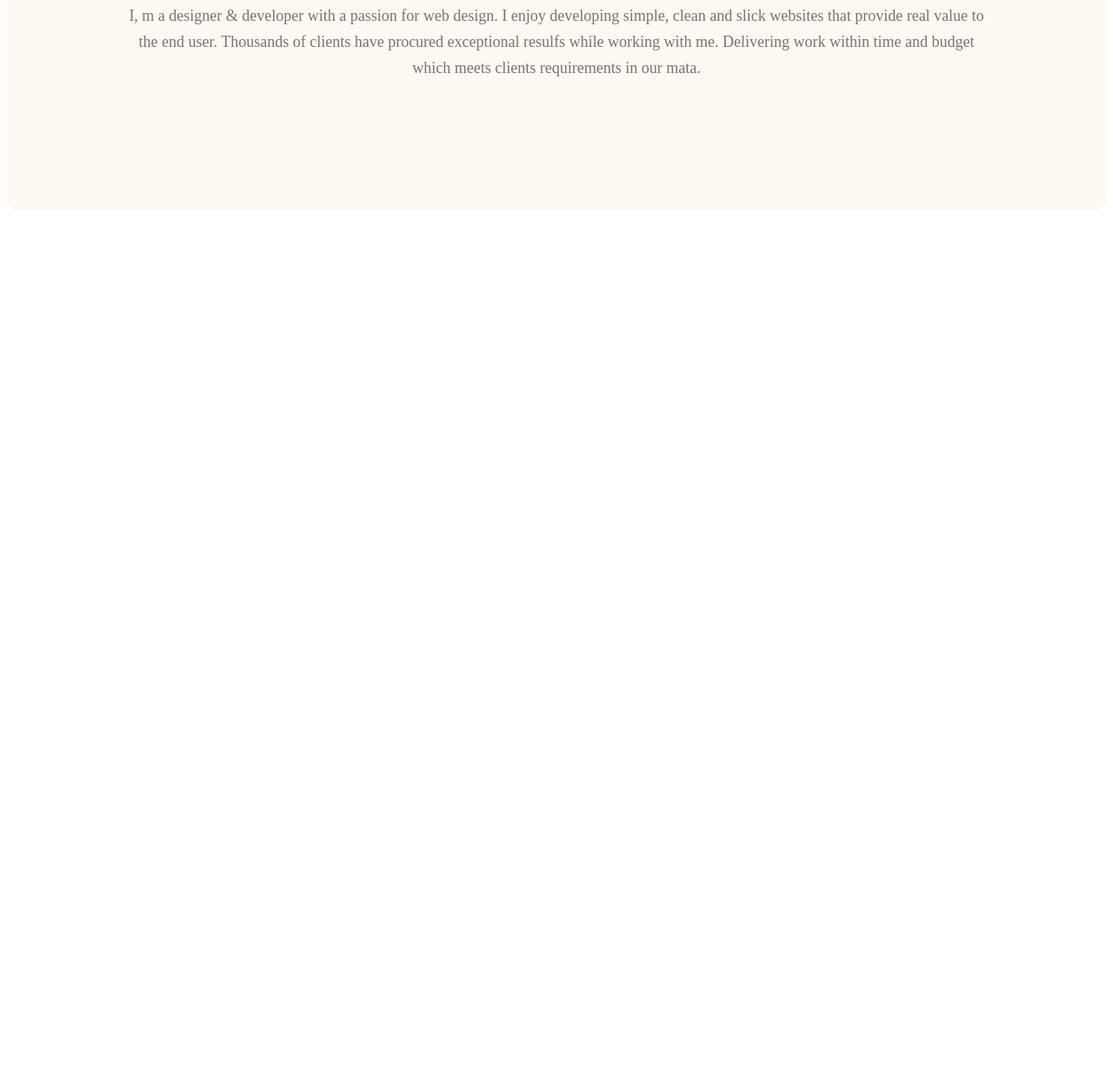
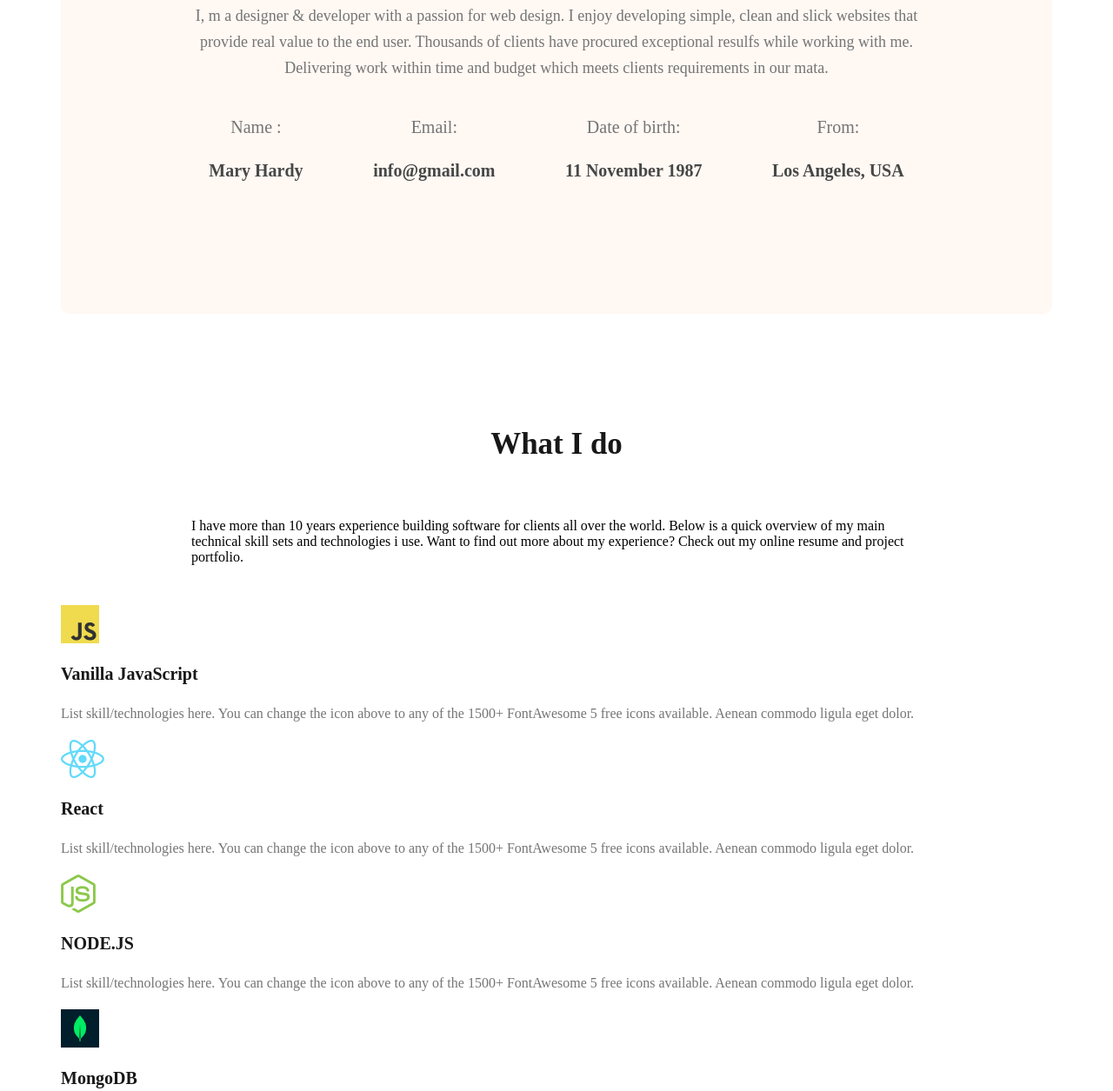
Before and after one commit to Jamanul/webdeveloper-portfolio, a plain HTML site: page index.html in a window 1280 px wide. Shown: the part 1135-2390 px from the top of the page at 87% size. Before the commit the page ends 1506 px from the top, so only its background shows below. Drawn offline with nearby package versions, Linux system fonts and the light colour scheme.

Commit message:
4th commit

```diff
--- a/index.html
+++ b/index.html
@@ -35,7 +35,54 @@
     <section class="about">
         <h3 class="section-title">About Me</h3>
         <p class="section-description">I, m a designer & developer with a passion for web design. I enjoy developing simple, clean and slick websites that provide real value to the end user. Thousands of clients have procured exceptional resulfs while working with me. Delivering work within time and budget which meets clients requirements in our mata.</p>
+        <div class="about-info-container">
+            <!-- div.about-info*4>h3.info-title+p.info-description -->
+            <div class="about-info">
+                <h3 class="info-title">Name :</h3>
+                <p class="info-description">Mary Hardy </p>
+            </div>
+            <div class="about-info">
+                <h3 class="info-title">Email:
+                    </h3>
+                <p class="info-description">info@gmail.com</p>
+            </div>
+            <div class="about-info">
+                <h3 class="info-title">Date of birth:
+                   </h3>
+                <p class="info-description"> 11 November 1987</p>
+            </div>
+            <div class="about-info">
+                <h3 class="info-title">From:
+                    </h3>
+                <p class="info-description">Los Angeles, USA</p>
+            </div>
+        </div>
     </section>
+    <!-- about me section -->
+        <section>
+            <h3 class="section-title">What I do</h3>
+            <p id="what-i-do-para">I have more than 10 years experience building software for clients all over the world. Below is a quick overview of my main technical skill sets and technologies i use. Want to find out more about my experience? Check out my online resume and project portfolio.</p>
+            <div class="skill">
+                <img src="images/icons/js.png" alt="">
+                <h3 class="skill-title">Vanilla JavaScript</h3>
+                <p class="skill-description">List skill/technologies here. You can change the icon above to any of the 1500+ FontAwesome 5 free icons available. Aenean commodo ligula eget dolor.</p>
+            </div>
+            <div class="skill">
+                <img src="images/icons/react.png" alt="">
+                <h3 class="skill-title">React</h3>
+                <p class="skill-description">List skill/technologies here. You can change the icon above to any of the 1500+ FontAwesome 5 free icons available. Aenean commodo ligula eget dolor.</p>
+            </div>
+            <div class="skill">
+                <img src="images/icons/nodejs.png" alt="">
+                <h3 class="skill-title">NODE.JS</h3>
+                <p class="skill-description">List skill/technologies here. You can change the icon above to any of the 1500+ FontAwesome 5 free icons available. Aenean commodo ligula eget dolor.</p>
+            </div>
+            <div class="skill">
+                <img src="images/icons/mongo.png" alt="">
+                <h3 class="skill-title">MongoDB</h3>
+                <p class="skill-description">List skill/technologies here. You can change the icon above to any of the 1500+ FontAwesome 5 free icons available. Aenean commodo ligula eget dolor.</p>
+            </div>
+        </section>
    </main>
    <footer>
 
--- a/styles/style.css
+++ b/styles/style.css
@@ -99,3 +99,43 @@ font-size: 18px;
 font-weight: 400;
 line-height: 30px;
 }
+main{
+    max-width: 1140px;
+    margin: auto;
+}
+.about-info-container{
+    display: flex;
+    justify-content: space-around;
+}
+.about-info{
+    align-items: center;
+}
+.info-title{
+    color: #757575;
+    text-align: center;
+    font-size: 20px;
+    font-weight: 400;
+    line-height: 30px;
+    }
+.info-description{
+    color: #474747;
+    font-size: 20px;
+    font-weight: 700;
+    line-height: 30px;
+}
+#what-i-do-para{
+    padding: 30px 150px ;
+}
+.skill-description{
+    color: #757575;
+    font-size: 16px;
+    font-weight: 400;
+    line-height: 28px; /* 175% */
+}
+.skill-title{
+    color:#181818;
+    font-size: 20px;
+    font-style: normal;
+    font-weight: 700;
+    line-height: normal;
+}
```
Also changed, not shown: images/icons/facebook.png (added), images/icons/insta.png (added), images/icons/js.png (added), images/icons/mongo.png (added), images/icons/nodejs.png (added), images/icons/react.png (added), images/icons/twitter.png (added).
